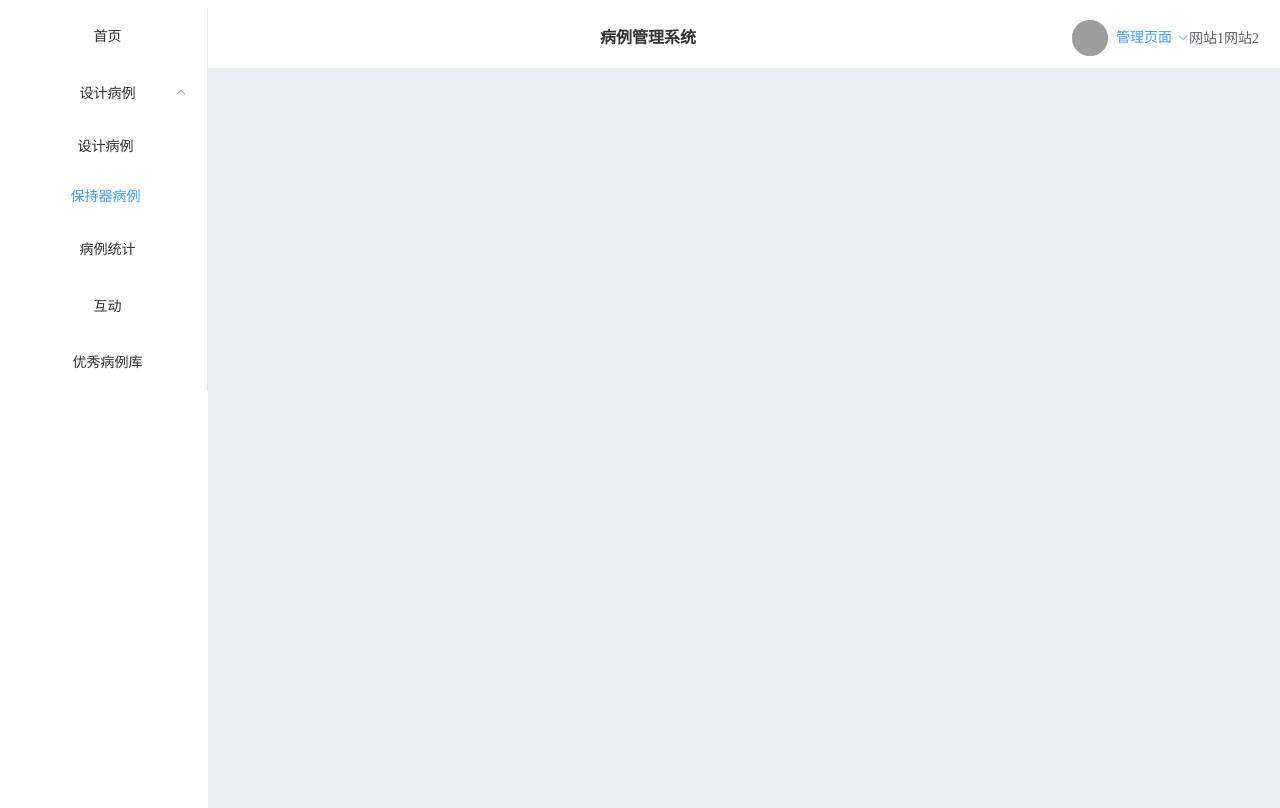
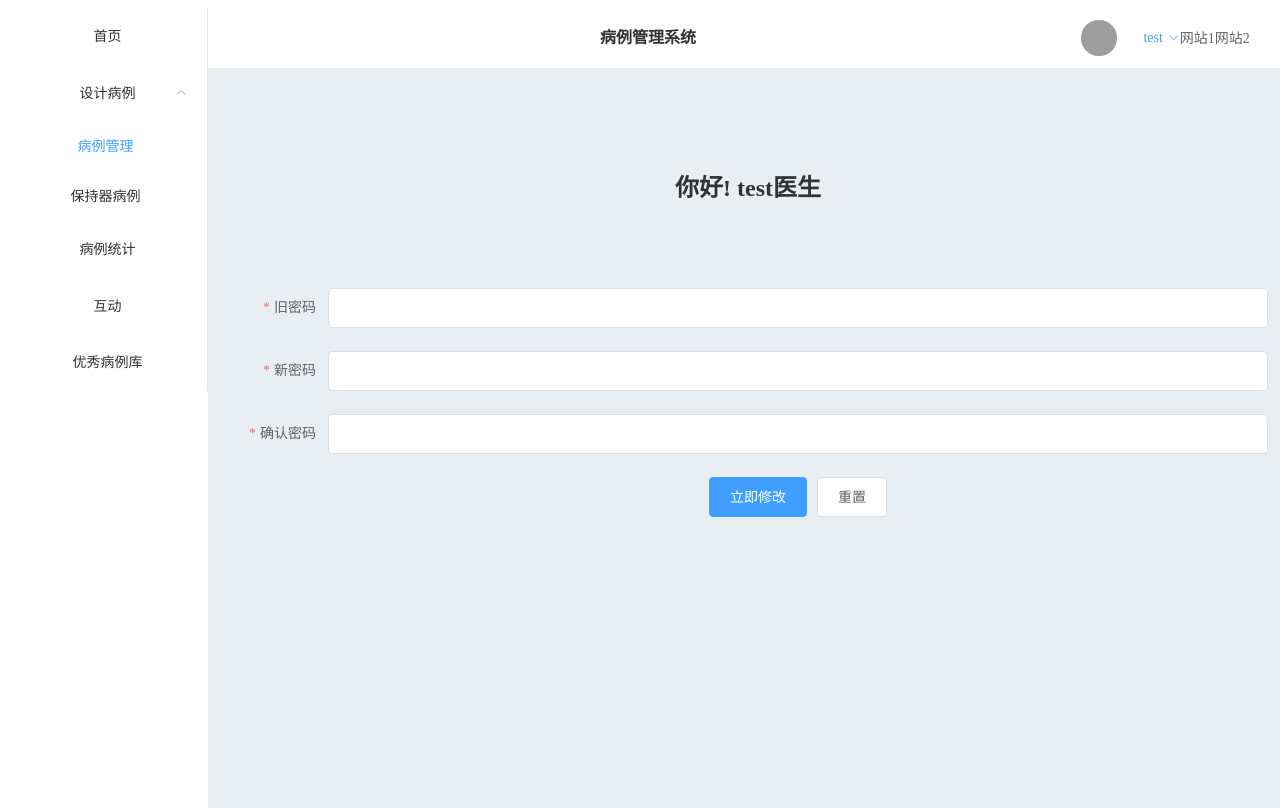
Before and after one commit to low-bee/front-teeth-manager, a Vue app: page /user-center in a window 1280 px wide. Built offline with nearby package versions, Linux system fonts and the light colour scheme; grey boxes are pictures that could not be loaded.

Commit message:
增加了用户个人中心页面

```diff
--- a/src/App.vue
+++ b/src/App.vue
@@ -18,4 +18,7 @@ export default {
     width: 100%;
     position: absolute;
   }
+  a {
+    text-decoration: None;
+  }
 </style>
--- a/src/mock.js
+++ b/src/mock.js
@@ -21,3 +21,50 @@ Mock.mock('/login', 'post',  () => {
     result.code = 200
     return result;
 })
+
+Mock.mock('/sys/userInfo', 'get',  () => {
+    result.data = {
+        id: "1",
+        username: "test",
+        avatar: "https://cube.elemecdn.com/0/88/03b0d39583f48206768a7534e55bcpng.png"
+    }
+    return result
+})
+
+Mock.mock('/patient/list?paramsList=keepLive,animationAwaitDeal,treating,dealWith,awaitCommit,completed,archived', 'get',  () => {
+    result.data = {
+        keepLive: 1,
+        animationAwaitDeal: 0,
+        treating: 0,
+        dealWith: 0,
+        awaitCommit: 0,
+        completed: 0,
+        archived: 0
+    }
+    return result
+})
+
+Mock.mock('/patient_keep/list?paramsList=keepLive,awaitCommit,committing,committed,archived', 'get',  () => {
+    result.data = {
+        keepLive: 0,
+        awaitCommit: 1,
+        committing: 0,
+        committed: 0,
+        archived: 0
+    }
+    return result
+})
+
+Mock.mock('/sys/user/updatePassword', 'post',  () => {
+    result.data = {
+
+    }
+    return result
+})
+
+Mock.mock('/logout', 'post',  () => {
+    result.data = {
+        flag: true
+    }
+    return result
+})
--- a/src/router/index.js
+++ b/src/router/index.js
@@ -1,7 +1,13 @@
 import VueRouter from "vue-router";
 import Home from "../views/Home";
 import Login from "../views/Login";
+// import UserCenter from "../views/UserCenter";
 import Index from "../views/Index"
+import PatientManage from "../views/sys/PatientManage"
+import KeepPatientManage from "../views/sys/KeepPatientManage"
+import User from  '../views/sys/User'
+import Menu from  '../views/sys/Menu'
+import Role from  '../views/sys/Role'
 
 const routers = new VueRouter({
     //配置一个路由
@@ -18,16 +24,69 @@ const routers = new VueRouter({
             children: [
                 // 配置index为Home的子路由，这样我们就通过router-view动态的变化这个
                 {
-                    path: "/index",
-                    name: "Index",
+                    path: '/index',
+                    name: 'Index',
+                    meta: {
+                        title: "首页"
+                    },
                     component: Index
-                }
+                },
+                {
+                    path: '/user-center',
+                    name: 'UserCenter',
+                    meta: {
+                        title: "个人中心"
+                    },
+                    component: () => import('../views/UserCenter')
+                },
+                {
+                    path: '/patient-manage',
+                    name: 'PatientManage',
+                    meta: {
+                        title: "病例管理"
+                    },
+                    component: PatientManage
+                },
+                {
+                    path: '/keep-patient-manage',
+                    name: 'KeepPatientManage',
+                    meta: {
+                        title: "保持器病例管理"
+                    },
+                    component: KeepPatientManage
+                },
+
+                {
+                    path: '/sys/users',
+                    name: 'SysUser',
+                    meta: {
+                        title: "用户管理"
+                    },
+                    component: User
+                },
+                {
+                    path: '/sys/roles',
+                    name: 'SysRole',
+                    meta: {
+                        title: "角色管理"
+                    },
+                    component: Role
+                },
+                {
+                    path: '/sys/menus',
+                    name: 'SysMenus',
+                    meta: {
+                        title: "菜单管理"
+                    },
+                    component: Menu
+                },
+
             ]
         },
     ],
 
-    // mode: "history",
-    // base: process.env.BASE_URL
+    mode: "history",
+    base: process.env.BASE_URL
 })
 
 export default routers
--- a/src/store/index.js
+++ b/src/store/index.js
@@ -15,6 +15,9 @@ export default new Vuex.Store({
         SET_TOKEN: (state, token) => {
             state.jwt = token
             localStorage.setItem("token", token)
+        },
+        resetState: (state) => {
+            state.jwt = ''
         }
     },
 
--- a/src/views/Home.vue
+++ b/src/views/Home.vue
@@ -15,13 +15,15 @@
           <!--
             用户的小头像
           -->
-          <el-avatar size="medium" src="https://cube.elemecdn.com/0/88/03b0d39583f48206768a7534e55bcpng.png"></el-avatar>
+          <el-avatar size="medium" :src="userInfo.avatar"></el-avatar>
           <el-dropdown>
-            <span class="el-dropdown-link">管理页面<i class="el-icon-arrow-down el-icon--right"></i>
+            <span class="el-dropdown-link">{{ userInfo.username }}<i class="el-icon-arrow-down el-icon--right"></i>
             </span>
             <el-dropdown-menu slot="dropdown">
-              <el-dropdown-item>个人中心</el-dropdown-item>
-              <el-dropdown-item>退出</el-dropdown-item>
+              <el-dropdown-item>
+                <router-link to="/user-center">个人中心</router-link>
+              </el-dropdown-item>
+              <el-dropdown-item @click.native="logout">退出</el-dropdown-item>
             </el-dropdown-menu>
             <el-link href="" target="_blank">网站1</el-link>
             <el-link href="" target="_blank">网站2</el-link>
@@ -42,10 +44,45 @@
 
 <script>
 import SideMenu from "@/views/inc/SideMenu";
+
 export default {
   name: "Home",
   components: {
     SideMenu
+  },
+  data() {
+    return {
+      userInfo: {
+        id: "",
+        username: "",
+        avatar: ""
+      }
+    }
+  },
+  mounted() {
+    this.getUserInfo()
+  },
+  methods: {
+    getUserInfo() {
+      this.$axios.get("/sys/userInfo").then(res => {
+        this.userInfo = res.data.data
+      })
+    },
+    logout() {
+      this.$axios.post("/logout").then(res => {
+        if (res.data.data.flag === true) {
+          // 清除本地和session中的信息
+          localStorage.clear()
+          sessionStorage.clear()
+          // 清除状态栏中的信息
+          this.$store.commit("resetState")
+          this.$router.push("/login")
+        } else {
+          console.log("退出失败！")
+        }
+      })
+
+    }
   }
 }
 </script>
@@ -73,9 +110,11 @@ export default {
   cursor: pointer;
   color: #409EFF;
 }
+
 .el-dropdown {
 
 }
+
 .el-icon-arrow-down {
   font-size: 12px;
 }
@@ -88,6 +127,7 @@ export default {
   align-items: center;
 
 }
+
 .el-dropdown {
   margin-right: 5px;
 }
--- /dev/null
+++ b/src/views/UserCenter.vue
@@ -0,0 +1,99 @@
+<template>
+  <div>
+    <h2> 你好! {{ userInfo.username }}医生</h2>
+    <el-form :model="changePassword" :rules="rules" ref="changePasswordForm" label-width="100px" class="demo-changePasswordForm">
+      <el-form-item label="旧密码" prop="oldPassword">
+        <el-input v-model="changePassword.oldPassword" type="text"></el-input>
+      </el-form-item>
+      <el-form-item label="新密码" prop="newPassword">
+        <el-input v-model="changePassword.newPassword" type="password"></el-input>
+      </el-form-item>
+      <el-form-item label="确认密码" prop="confirmPassword">
+        <el-input v-model="changePassword.confirmPassword" type="password"></el-input>
+      </el-form-item>
+
+      <el-form-item>
+        <el-button type="primary" @click="submitForm('changePasswordForm')">立即修改</el-button>
+        <el-button @click="resetForm('ruleForm')">重置</el-button>
+      </el-form-item>
+    </el-form>
+  </div>
+</template>
+
+<script>
+export default {
+  name: "UserCenter",
+  data() {
+
+    var validatePass = (rule, value, callback) => {
+      if (value === ''){
+        callback( new Error('请再次输入密码！'))
+      } else if (value !== this.changePassword.newPassword){
+        callback(new Error('两次输入的密码不一致'))
+      } else {
+        callback();
+      }
+    }
+
+    return {
+      userInfo: {},
+
+      changePassword: {
+        oldPassword: '',
+        newPassword: '',
+        confirmPassword: ''
+      },
+      rules: {
+        oldPassword: [
+          {required: true, message: '请输入原始密码', trigger: 'blur' }
+        ],
+        confirmPassword: [
+          {required: true, validator: validatePass, trigger: 'blur'}
+        ],
+        newPassword: [
+          {required: true, message: '请输入当前密码', trigger: 'blur'}
+        ]
+      }
+    };
+  },
+  mounted() {
+    this.getUserInfo();
+  },
+
+  methods: {
+    getUserInfo() {
+      this.$axios.get('/sys/userInfo').then(res => {
+        this.userInfo = res.data.data
+      })
+    },
+
+    submitForm(formName) {
+      this.$refs[formName].validate((valid) => {
+        if (valid) {
+          const _this = this
+          // 提交Form表单
+          this.$axios.post('/sys/user/updatePassword', this.changePassword).then(res => {
+            _this.$alert(res.data.msg, "提示", {
+              confirmButtonText: "确定",
+              callback: action => {
+                this.$refs[formName].resetFields()
+                console.log(action)
+              }
+            })
+          })
+        } else {
+          console.log('error submit!!');
+          return false;
+        }
+      });
+    },
+    resetForm(formName) {
+      this.$refs[formName].resetFields();
+    }
+  }
+}
+</script>
+
+<style scoped>
+
+</style>
--- a/src/views/inc/SideMenu.vue
+++ b/src/views/inc/SideMenu.vue
@@ -9,14 +9,19 @@
       <template slot="title">
         <!--            <i class="el-icon-location"></i>-->
         <span>设计病例</span>
+
+
       </template>
-
-      <el-menu-item index="1">
-        <span slot="title">设计病例</span>
-      </el-menu-item>
-      <el-menu-item index="2">
-        <span slot="title">保持器病例</span>
-      </el-menu-item>
+      <router-link to="/patient-manage">
+        <el-menu-item index="2">
+          <span slot="title">病例管理</span>
+        </el-menu-item>
+      </router-link>
+      <router-link to="/keep-patient-manage">
+        <el-menu-item index="3">
+          <span slot="title">保持器病例</span>
+        </el-menu-item>
+      </router-link>
     </el-submenu>
 
     <el-menu-item index="4">
@@ -36,7 +41,8 @@
 
 <script>
 export default {
-  name: "SideMenu"
+  name: "SideMenu",
+
 }
 </script>
 
--- /dev/null
+++ b/src/views/sys/KeepPatientManage.vue
@@ -0,0 +1,49 @@
+<template>
+  <el-menu
+      class="el-menu-demo"
+      mode="horizontal"
+  >
+    <el-menu-item index="1" @click="flag=!flag"><i :class="flag ? 'el-icon-star-off' : 'el-icon-star-o' "></i>关注({{ listNum.keepLive }})</el-menu-item>
+    <el-menu-item index="2">待提交({{ listNum.awaitCommit }})</el-menu-item>
+    <el-menu-item index="3">生产中({{ listNum.committing }})</el-menu-item>
+    <el-menu-item index="4">已完成({{ listNum.committed }})</el-menu-item>
+    <el-menu-item index="5">已归档({{ listNum.archived }})</el-menu-item>
+
+  </el-menu>
+</template>
+
+<script>
+export default {
+  name: "KeepPatientManage",
+  data() {
+    return {
+      listNum: {
+        keepLive: 0,
+        awaitCommit: 0,
+        committing: 0,
+        committed: 0,
+        archived: 0
+      },
+      flag: true
+    }
+  },
+  mounted() {
+    this.getList()
+  },
+  methods: {
+    getList() {
+      this.$axios.get("/patient_keep/list", {
+        params: {
+          paramsList: "keepLive,awaitCommit,committing,committed,archived"
+        }
+      }).then( res => {
+        this.listNum = res.data.data
+      })
+    }
+  }
+}
+</script>
+
+<style scoped>
+
+</style>
--- /dev/null
+++ b/src/views/sys/Menu.vue
@@ -0,0 +1,13 @@
+<template>
+  <div> Menu 管理</div>
+</template>
+
+<script>
+export default {
+  name: "Menu"
+}
+</script>
+
+<style scoped>
+
+</style>
--- /dev/null
+++ b/src/views/sys/PatientManage.vue
@@ -0,0 +1,57 @@
+<template>
+  <el-menu
+      class="el-menu-demo"
+      mode="horizontal"
+  >
+    <el-menu-item index="1" @click="flag=!flag">
+      <i :class="flag ? 'el-icon-star-off' : 'el-icon-star-o' "></i>
+      关注({{ listNum.keepLive }})
+    </el-menu-item>
+    <el-menu-item index="2">动画({{ listNum.animationAwaitDeal }})</el-menu-item>
+    <el-menu-item index="3">治疗中({{ listNum.treating }})</el-menu-item>
+    <el-menu-item index="4">加工后续待处理({{ listNum.dealWith }})</el-menu-item>
+    <el-menu-item index="5">待提交({{ listNum.awaitCommit }})</el-menu-item>
+    <el-menu-item index="6">已完成({{ listNum.completed }})</el-menu-item>
+    <el-menu-item index="7">已归档({{ listNum.archived }})</el-menu-item>
+
+  </el-menu>
+</template>
+
+<script>
+export default {
+  name: "PatientManage",
+
+  data(){
+    return {
+      listNum: {
+        keepLive: 0,
+        animationAwaitDeal: 0,
+        treating: 0,
+        dealWith: 0,
+        awaitCommit: 0,
+        completed: 0,
+        archived: 0
+      },
+      flag: false
+    }
+  },
+  mounted() {
+    this.getList()
+  },
+  methods: {
+    getList(){
+      this.$axios.get("/patient/list", {
+        params: {
+          paramsList: "keepLive,animationAwaitDeal,treating,dealWith,awaitCommit,completed,archived"
+        }
+      }).then( res => {
+        this.listNum = res.data.data
+      })
+    }
+  }
+}
+</script>
+
+<style scoped>
+
+</style>
--- /dev/null
+++ b/src/views/sys/Role.vue
@@ -0,0 +1,13 @@
+<template>
+  <div> Role 管理</div>
+</template>
+
+<script>
+export default {
+  name: "Role"
+}
+</script>
+
+<style scoped>
+
+</style>
--- /dev/null
+++ b/src/views/sys/User.vue
@@ -0,0 +1,13 @@
+<template>
+  <div> User 管理</div>
+</template>
+
+<script>
+export default {
+  name: "User"
+}
+</script>
+
+<style scoped>
+
+</style>
```
Lines whose indentation alone changed are shown as unchanged.
